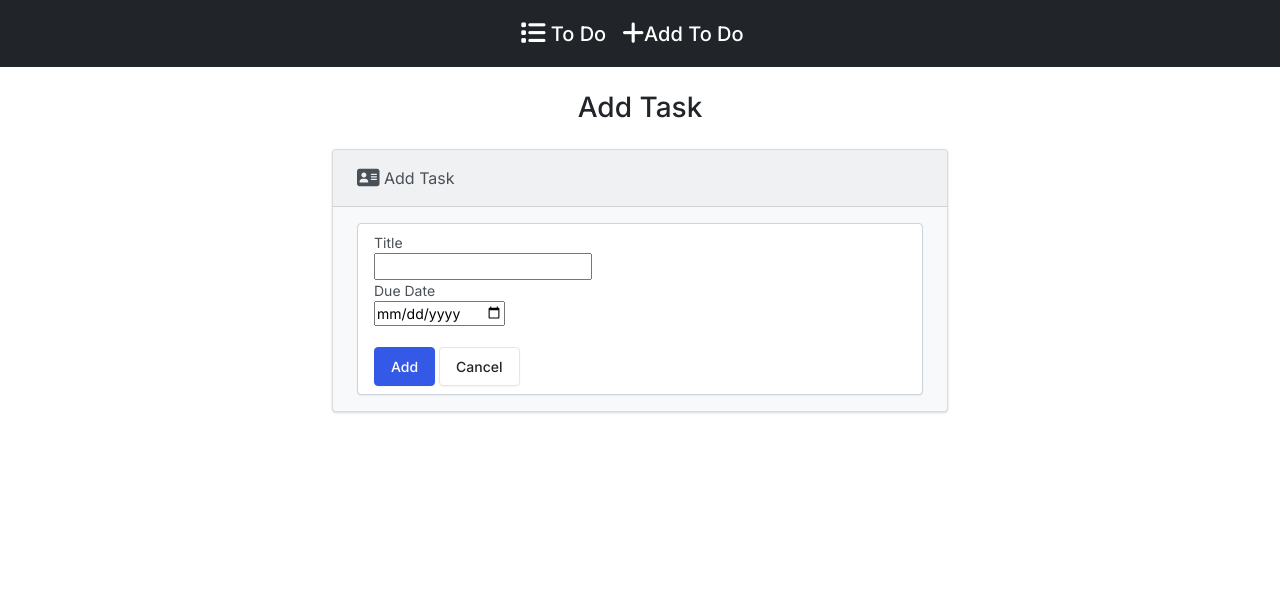
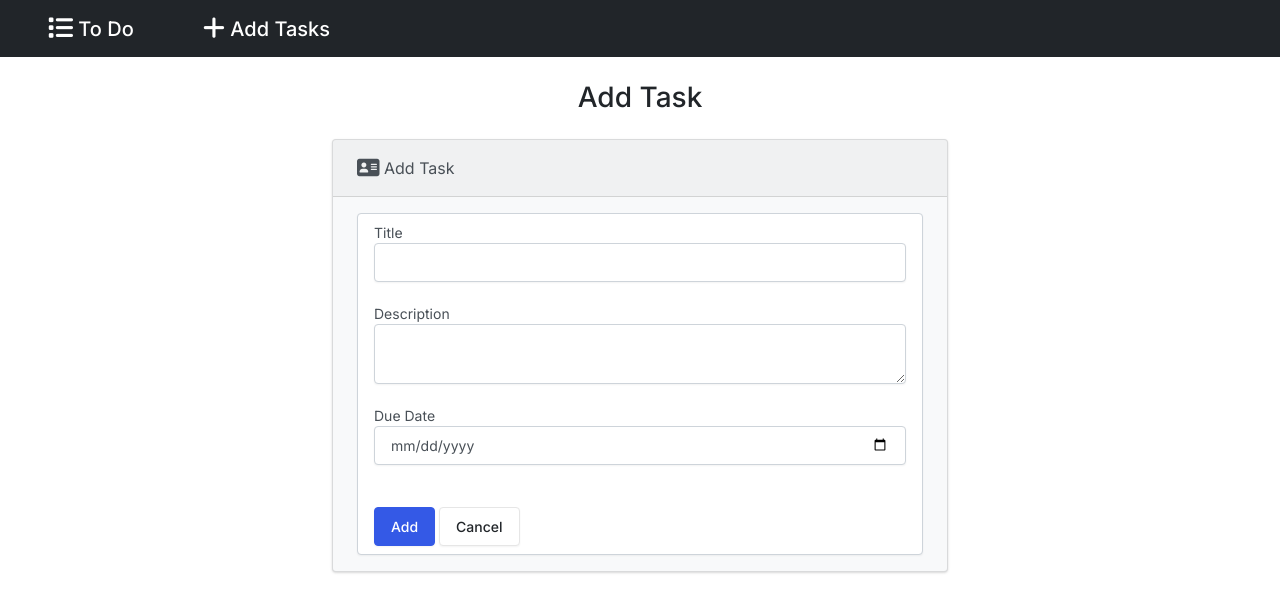
Before and after one commit to Ravishka2000/To-Do_App, a Django app: page /addtask/ in a window 1280 px wide. Shown: the top 612 px of the page. Run offline with Django 4.2, Linux system fonts and the light colour scheme; some libraries are stand-ins or nearby versions.

Commit message:
Completed the Project

```diff
--- a/task/models.py
+++ b/task/models.py
@@ -4,7 +4,7 @@ from django.db import models
 class Todo(models.Model):
     task_title = models.CharField(max_length=50)
     description = models.CharField(max_length=150)
-    date = models.DateTimeField(auto_now=True)
+    date = models.DateTimeField(auto_now_add=True)
     due_date = models.DateField()
     status = models.BooleanField(default=False)
 
--- a/task/templates/task/addtask.html
+++ b/task/templates/task/addtask.html
@@ -20,9 +20,11 @@
                         {% csrf_token %}
                         {{ form.as_p }}
                         Title<br>
-                        <input type="text" name="title"><br>
+                        <input type="text" name="title" class="form-control"><br>
+                        Description<br>
+                        <textarea type="text" name="description" class="form-control"></textarea><br>
                         Due Date<br>
-                        <input type="date" name="dueDate"><br><br>
+                        <input type="date" name="dueDate" class="form-control"><br><br>
                         <button type="submit" class="btn btn-primary">Add</button>
                         <a href="{% url 'index' %}" class="btn btn-secondary">Cancel</a>
                     </form>
--- a/task/templates/task/base.html
+++ b/task/templates/task/base.html
@@ -10,14 +10,14 @@
     <link rel="stylesheet" href="https://cdnjs.cloudflare.com/ajax/libs/font-awesome/6.1.1/css/all.min.css" />
     <title>To Do</title>
 </head>
-<body>
+<body class = "d-flex flex-column min-vh-100">
     <nav class="navbar navbar-expand-lg navbar-dark bg-dark">
-        <div class="container-fluid justify-content-center">
-            <a class="navbar-brand" href="{% url 'index' %}">
+        <div class="container-">
+            <a class="navbar-brand ms-5" href="{% url 'index' %}">
                 <i class="fa-solid fa-list fa-lg"></i> To Do
             </a>
-            <a class="navbar-brand" href="{% url 'addtask' %}">
-                <i class="fa-solid fa-plus fa-lg"></i>Add To Do
+            <a class="navbar-brand ms-5" href="{% url 'addtask' %}">
+                <i class="fa-solid fa-plus fa-lg"></i> Add Tasks
             </a>
             <button class="navbar-toggler" type="button" data-bs-toggle="collapse" data-bs-target="#navbarColor03" aria-controls="navbarColor03" aria-expanded="false" aria-label="Toggle navigation">
                 <span class="navbar-toggler-icon"></span>
--- a/task/views.py
+++ b/task/views.py
@@ -54,6 +54,7 @@ def addtask(request):
         if request.POST.get('title'):
             todo = Todo()
             todo.task_title = request.POST.get('title')
+            todo.description = request.POST.get('description')
             todo.due_date = request.POST.get('dueDate')
             todo.save()
 
```
Also changed, not shown: db.sqlite3, task/migrations/0002_alter_todo_due_date.py (added), task/migrations/0003_alter_todo_date.py (added).
